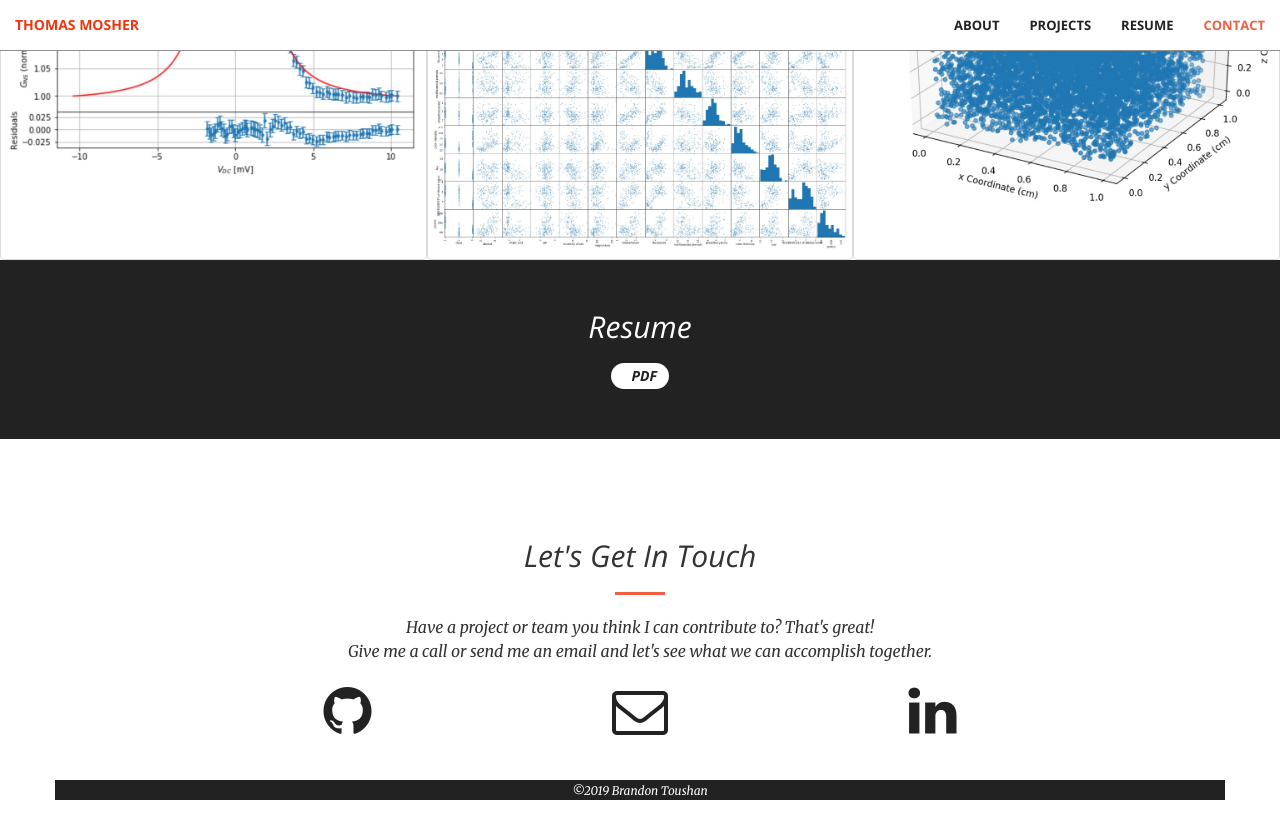
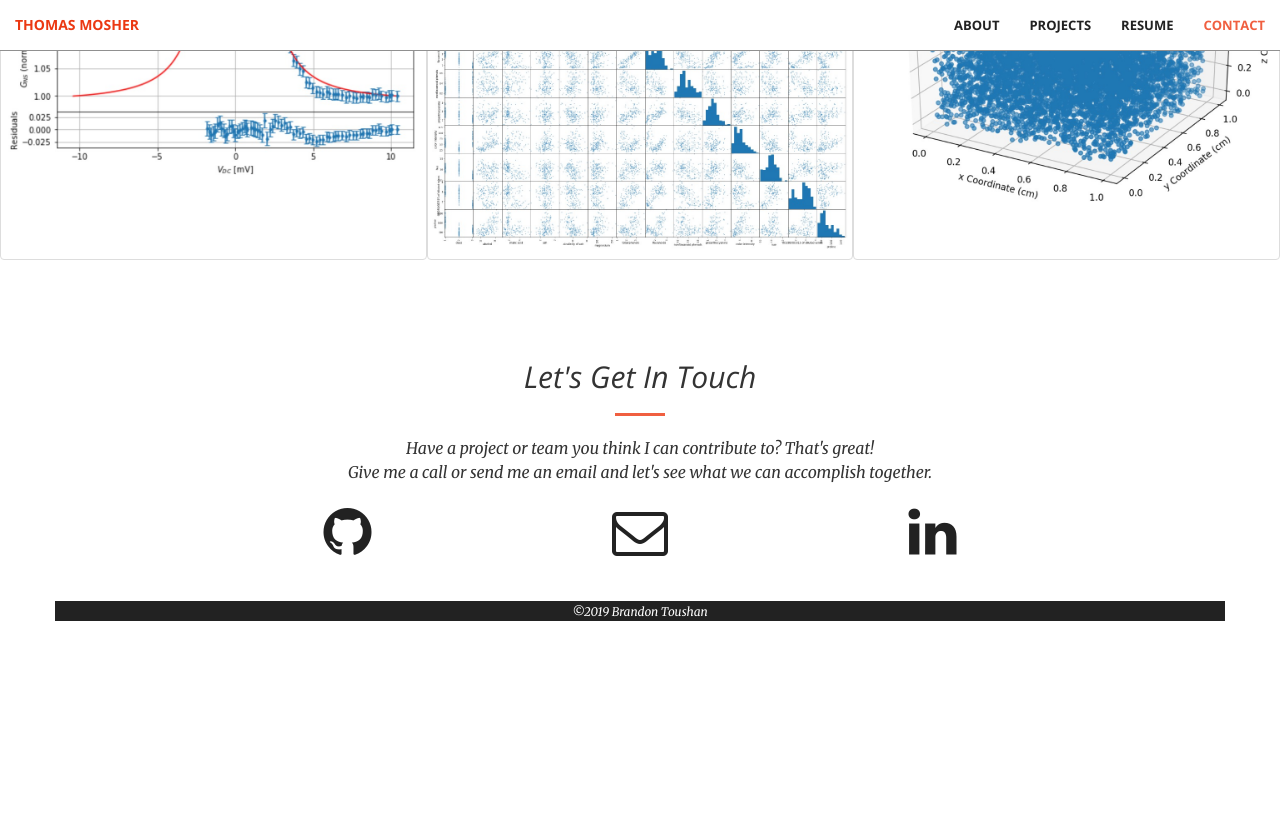
Before and after one commit to tmosh5/Thomas_Mosher.github.io, a Jekyll site: the page built from index.html, in a window 1280 px wide and 900 px high, scrolled down 2005 px. Shown: the top 839 px of the window. Built offline with Jekyll 4.4.1, drawn with Linux system fonts in a browser that asks for light colours; after the commit the page ends 2726 px from its top, so only the background shows below that.

Commit message:
Update front.html

```diff
--- a/_layouts/front.html
+++ b/_layouts/front.html
@@ -8,7 +8,6 @@
   {% include header.html %}
   {% include about.html %}
   {% include portfolio.html %}
-  {% include resume.html %}
   {% include contact.html %}
   {% include scripts.html %}
 </body>
```
